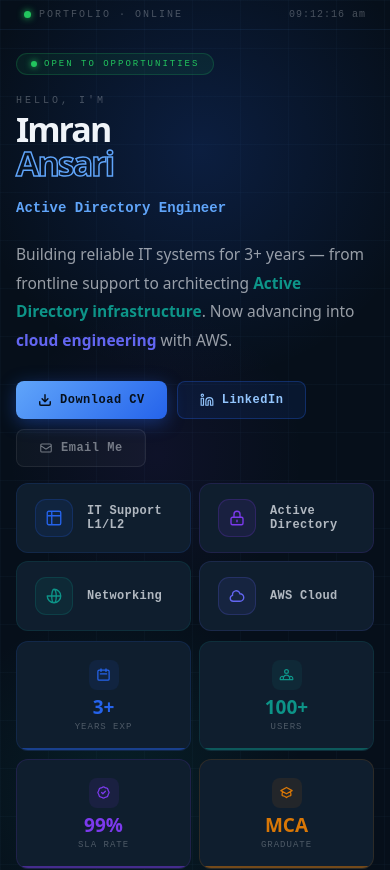
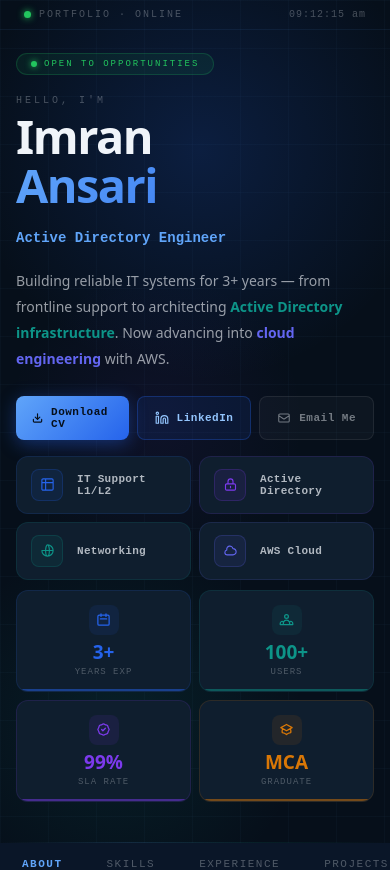
Before and after one commit to Immu06/imran-portfolio, a React (Vite) app: page / in a window 390 px wide. Shown: the top 870 px of the page. Built offline with nearby package versions, Linux system fonts and the light colour scheme.

Commit message:
Fix hero name styling for mobile

```diff
--- a/src/App.jsx
+++ b/src/App.jsx
@@ -13,17 +13,31 @@ const MOBILE_CSS = `
   .about-stats { display: grid; grid-template-columns: repeat(3,1fr); gap: 10px; }
   .about-two-col { display: grid; grid-template-columns: 1fr 1fr; gap: 16px; }
   .mobile-profile { display: none; }
+  .hero-ctas { display: flex; flex-wrap: wrap; gap: 10px; }
 
   @media (max-width: 640px) {
-    .hero-grid { grid-template-columns: 1fr; gap: 20px; margin-bottom: 16px; }
+    .hero-grid { grid-template-columns: 1fr; gap: 16px; margin-bottom: 16px; }
     .hero-profile-card { display: none !important; }
+
     .hero-tags { grid-template-columns: 1fr 1fr; gap: 8px; }
+    .hero-tag-item { padding: 12px 14px !important; }
+    .hero-tag-icon { width: 32px !important; height: 32px !important; border-radius: 8px !important; }
+    .hero-tag-icon svg { width: 15px !important; height: 15px !important; }
+    .hero-tag-label { font-size: 11px !important; }
+
     .hero-stats { grid-template-columns: repeat(2,1fr); gap: 8px; }
+    .hero-stat-item { padding: 14px 10px !important; }
+
+    .hero-ctas { gap: 8px; }
+    .hero-cta-btn { padding: 10px 16px !important; font-size: 11px !important; flex: 1; min-width: 0; justify-content: center; }
 
     .about-top { grid-template-columns: 1fr; gap: 14px; }
     .about-stats { grid-template-columns: repeat(3,1fr); gap: 8px; }
     .about-two-col { grid-template-columns: 1fr; gap: 14px; }
     .mobile-profile { display: block; }
+
+    .hero-name { font-size: clamp(38px, 12vw, 56px) !important; }
+    .hero-desc { font-size: 14px !important; max-width: 100% !important; }
   }
 `;
 
@@ -329,38 +343,38 @@ function HeroSection() {
             {/* Name */}
             <div style={{ marginBottom: 14 }}>
               <div style={{ fontFamily: "monospace", fontSize: 10, color: "rgba(240,244,249,0.28)", letterSpacing: 3, textTransform: "uppercase", marginBottom: 6 }}>Hello, I'm</div>
-              <div style={{ fontSize: "clamp(34px,6vw,56px)", fontWeight: 900, lineHeight: 1, letterSpacing: "-2px" }}>
-                <span style={{ color: "#f0f4f9" }}>Imran</span><br />
-                <span style={{ WebkitTextStroke: "1.5px #60a5fa", color: "transparent" }}>Ansari</span>
+              <div className="hero-name" style={{ fontSize: "clamp(42px,8vw,56px)", fontWeight: 900, lineHeight: 1.05, letterSpacing: "-1.5px" }}>
+                <span style={{ color: "#f0f4f9", display: "block" }}>Imran</span>
+                <span style={{ background: "linear-gradient(135deg,#60a5fa,#2563eb)", WebkitBackgroundClip: "text", WebkitTextFillColor: "transparent", backgroundClip: "text", display: "block" }}>Ansari</span>
               </div>
             </div>
 
             {/* Typed role */}
-            <div style={{ display: "flex", alignItems: "center", marginBottom: 18, height: 28 }}>
+            <div style={{ display: "flex", alignItems: "center", marginBottom: 16, height: 28 }}>
               <span style={{ fontFamily: "monospace", fontSize: 14, color: "#60a5fa", fontWeight: 700 }}>{typed}</span>
               <span style={{ display: "inline-block", width: 2, height: 18, background: "#60a5fa", marginLeft: 2, opacity: blink ? 1 : 0, borderRadius: 1 }} />
             </div>
 
             {/* Description */}
-            <p style={{ fontSize: 15.5, color: "rgba(240,244,249,0.62)", maxWidth: 490, lineHeight: 1.85, marginBottom: 26 }}>
+            <p className="hero-desc" style={{ fontSize: 15.5, color: "rgba(240,244,249,0.62)", maxWidth: 490, lineHeight: 1.85, marginBottom: 24 }}>
               Building reliable IT systems for 3+ years — from frontline support to architecting{" "}
               <span style={{ color: "#0d9488", fontWeight: 600 }}>Active Directory infrastructure</span>. Now advancing into{" "}
               <span style={{ color: "#6366f1", fontWeight: 600 }}>cloud engineering</span> with AWS.
             </p>
 
             {/* CTAs */}
-            <div style={{ display: "flex", flexWrap: "wrap", gap: 10 }}>
-              <a href={CV_URL} target="_blank" rel="noreferrer"
+            <div className="hero-ctas">
+              <a href={CV_URL} target="_blank" rel="noreferrer" className="hero-cta-btn"
                 style={{ display: "inline-flex", alignItems: "center", gap: 8, fontFamily: "monospace", fontSize: 12, fontWeight: 700, color: "#060f1a", background: "linear-gradient(135deg,#60a5fa,#2563eb)", borderRadius: 8, padding: "11px 22px", textDecoration: "none", letterSpacing: 0.5, boxShadow: "0 4px 18px rgba(37,99,235,0.4)" }}>
                 <Icon path="M21 15v4a2 2 0 01-2 2H5a2 2 0 01-2-2v-4M7 10l5 5 5-5M12 15V3" size={14} strokeWidth={2.5} />
                 Download CV
               </a>
-              <a href={LINKEDIN_URL} target="_blank" rel="noreferrer"
+              <a href={LINKEDIN_URL} target="_blank" rel="noreferrer" className="hero-cta-btn"
                 style={{ display: "inline-flex", alignItems: "center", gap: 8, fontFamily: "monospace", fontSize: 12, fontWeight: 700, color: "#93c5fd", background: "rgba(37,99,235,0.1)", border: "1px solid rgba(37,99,235,0.3)", borderRadius: 8, padding: "11px 22px", textDecoration: "none", letterSpacing: 0.5 }}>
                 <svg width="14" height="14" viewBox="0 0 24 24" fill="none" stroke="currentColor" strokeWidth="2" strokeLinecap="round" strokeLinejoin="round"><path d="M16 8a6 6 0 016 6v7h-4v-7a2 2 0 00-2-2 2 2 0 00-2 2v7h-4v-7a6 6 0 016-6zM2 9h4v12H2z"/><circle cx="4" cy="4" r="2"/></svg>
                 LinkedIn
               </a>
-              <a href="mailto:ia257085@gmail.com"
+              <a href="mailto:ia257085@gmail.com" className="hero-cta-btn"
                 style={{ display: "inline-flex", alignItems: "center", gap: 8, fontFamily: "monospace", fontSize: 12, fontWeight: 700, color: "rgba(240,244,249,0.45)", background: "rgba(255,255,255,0.03)", border: "1px solid rgba(255,255,255,0.08)", borderRadius: 8, padding: "11px 22px", textDecoration: "none", letterSpacing: 0.5 }}>
                 <Icon path="M3 8l7.89 5.26a2 2 0 002.22 0L21 8M5 19h14a2 2 0 002-2V7a2 2 0 00-2-2H5a2 2 0 00-2 2v10a2 2 0 002 2z" size={14} />
                 Email Me
@@ -376,9 +390,11 @@ function HeroSection() {
         {/* Skill tag row */}
         <div className="hero-tags">
           {highlights.map((h, i) => (
-            <div key={i} style={{ display: "flex", alignItems: "center", gap: 14, padding: "15px 18px", background: "#0f1e2e", borderRadius: 12, border: `1px solid ${h.color}25` }}>
-              <IconBox path={h.path} color={h.color} size={38} iconSize={18} />
-              <span style={{ fontFamily: "monospace", fontSize: 12, color: "rgba(240,244,249,0.72)", fontWeight: 700, letterSpacing: 0.3 }}>{h.label}</span>
+            <div key={i} className="hero-tag-item" style={{ display: "flex", alignItems: "center", gap: 14, padding: "15px 18px", background: "#0f1e2e", borderRadius: 12, border: `1px solid ${h.color}25` }}>
+              <div className="hero-tag-icon" style={{ width: 38, height: 38, borderRadius: 10, background: `${h.color}18`, border: `1px solid ${h.color}35`, display: "flex", alignItems: "center", justifyContent: "center", flexShrink: 0 }}>
+                <svg width="18" height="18" viewBox="0 0 24 24" fill="none" stroke={h.color} strokeWidth="1.8" strokeLinecap="round" strokeLinejoin="round"><path d={h.path} /></svg>
+              </div>
+              <span className="hero-tag-label" style={{ fontFamily: "monospace", fontSize: 12, color: "rgba(240,244,249,0.72)", fontWeight: 700, letterSpacing: 0.3 }}>{h.label}</span>
             </div>
           ))}
         </div>
@@ -386,7 +402,7 @@ function HeroSection() {
         {/* Stats row */}
         <div className="hero-stats" style={{ marginTop: 10 }}>
           {stats.map((s, i) => (
-            <div key={i} style={{ background: "#0f1e2e", borderRadius: 12, border: `1px solid ${s.color}25`, padding: "18px 14px", textAlign: "center", position: "relative", overflow: "hidden" }}>
+            <div key={i} className="hero-stat-item" style={{ background: "#0f1e2e", borderRadius: 12, border: `1px solid ${s.color}25`, padding: "18px 14px", textAlign: "center", position: "relative", overflow: "hidden" }}>
               <div style={{ position: "absolute", bottom: 0, left: 0, right: 0, height: 2, background: s.color, opacity: 0.5 }} />
               <div style={{ display: "flex", justifyContent: "center", marginBottom: 8 }}>
                 <div style={{ width: 30, height: 30, borderRadius: 8, background: `${s.color}18`, display: "flex", alignItems: "center", justifyContent: "center" }}>
```
